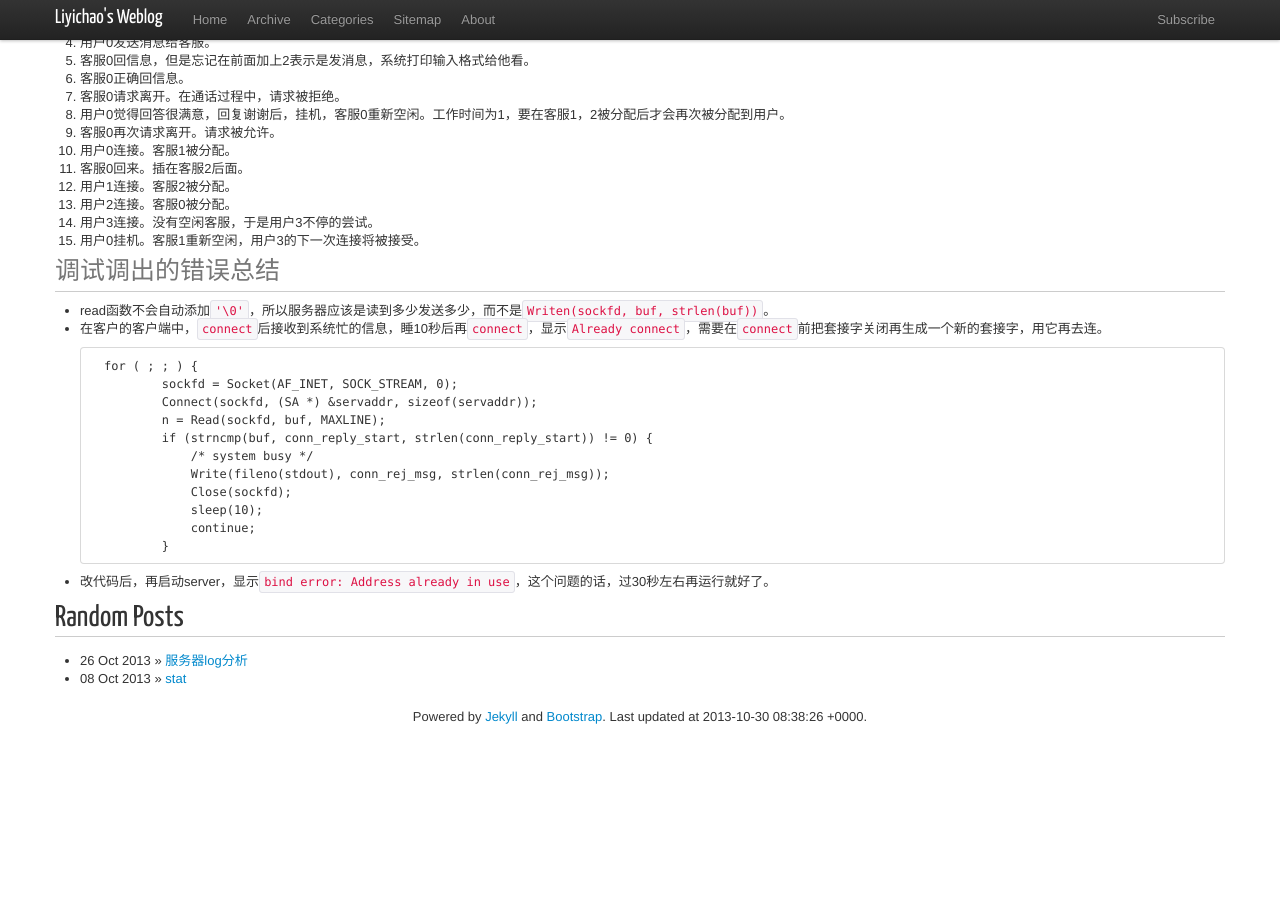
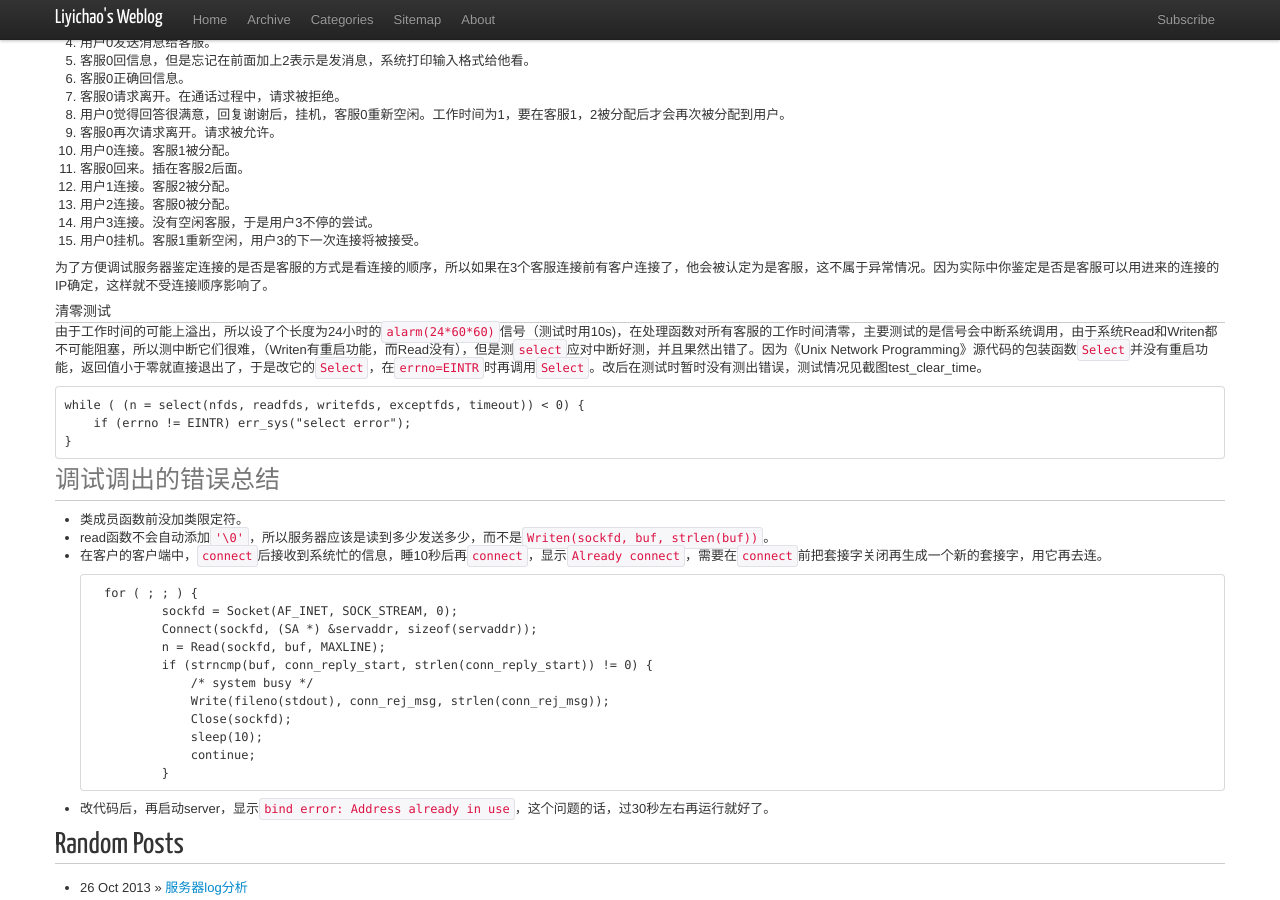
Before and after one commit to liyichao/liyichao.github.io, a Jekyll site: the page built from _posts/2013/2013-10-25-phone-answering-logic.md, in a window 1280 px wide and 900 px high, scrolled down 2387 px. Built offline with Jekyll 4.4.1, drawn with Linux system fonts in a browser that asks for light colours; nearby versions of some CDN libraries; Markdown is read by kramdown in place of the engine named in the settings; comment, search, counter and statistics services are not loaded; before the commit the page ends 3153 px from its top, so only the background shows below that.

Commit message:
no comment

```diff
--- a/_posts/2013/2013-10-25-phone-answering-logic.md
+++ b/_posts/2013/2013-10-25-phone-answering-logic.md
@@ -134,7 +134,17 @@ worked_time`，还不如把`id`和`worked_time`都整到一个结构体里面去
 14. 用户3连接。没有空闲客服，于是用户3不停的尝试。
 15. 用户0挂机。客服1重新空闲，用户3的下一次连接将被接受。
 
+为了方便调试服务器鉴定连接的是否是客服的方式是看连接的顺序，所以如果在3个客服连接前有客户连接了，他会被认定为是客服，这不属于异常情况。因为实际中你鉴定是否是客服可以用进来的连接的IP确定，这样就不受连接顺序影响了。
+
+####清零测试
+由于工作时间的可能上溢出，所以设了个长度为24小时的`alarm(24*60*60)`信号（测试时用10s)，在处理函数对所有客服的工作时间清零，主要测试的是信号会中断系统调用，由于系统Read和Writen都不可能阻塞，所以测中断它们很难，（Writen有重启功能，而Read没有），但是测`select`应对中断好测，并且果然出错了。因为《Unix Network Programming》源代码的包装函数`Select`并没有重启功能，返回值小于零就直接退出了，于是改它的`Select`，在`errno=EINTR`时再调用`Select`。改后在测试时暂时没有测出错误，测试情况见截图test_clear_time。
+
+    while ( (n = select(nfds, readfds, writefds, exceptfds, timeout)) < 0) {
+        if (errno != EINTR) err_sys("select error");
+    }
+
 ###调试调出的错误总结
+- 类成员函数前没加类限定符。
 - read函数不会自动添加`'\0'`，所以服务器应该是读到多少发送多少，而不是`Writen(sockfd, buf, strlen(buf))`。
 - 在客户的客户端中，`connect`后接收到系统忙的信息，睡10秒后再`connect`，显示`Already connect`，需要在`connect`前把套接字关闭再生成一个新的套接字，用它再去连。
 
```
